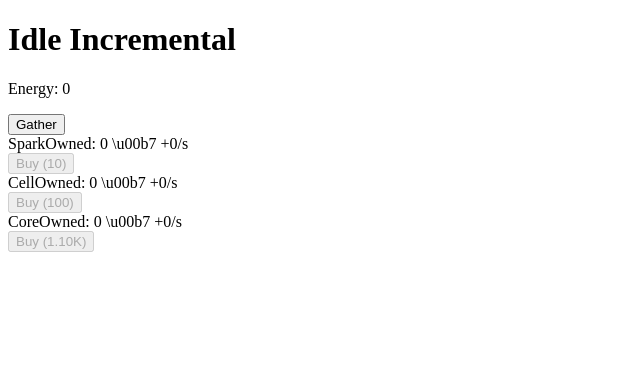
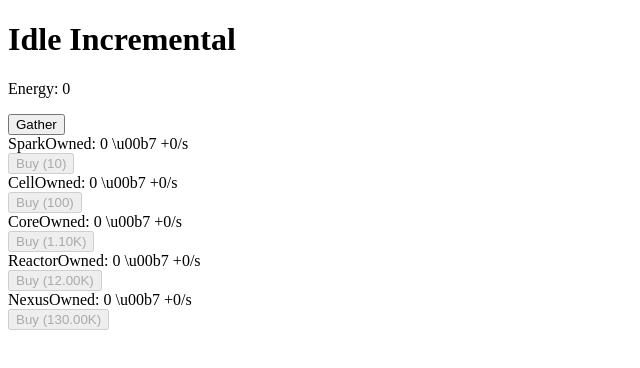
Before and after one commit to neil-cena/idle-clicker, a React (Vite) app: page / in a window 1280 px wide. Shown: the top 368 px of the page, without its empty margins (0-640 px from the left). Built offline with nearby package versions, Linux system fonts and the light colour scheme; the HTML template or start-up script is replaced by a standard one.

Commit message:
expand to 5 generator tiers

```diff
--- a/src/engine/generators.ts
+++ b/src/engine/generators.ts
@@ -10,6 +10,8 @@ export const GENERATORS: GeneratorDef[] = [
   { id: 'spark', name: 'Spark', baseCost: 10, growthRate: 1.07, productionPerUnit: 0.5 },
   { id: 'cell', name: 'Cell', baseCost: 100, growthRate: 1.1, productionPerUnit: 4 },
   { id: 'core', name: 'Core', baseCost: 1100, growthRate: 1.12, productionPerUnit: 20 },
+  { id: 'reactor', name: 'Reactor', baseCost: 12000, growthRate: 1.13, productionPerUnit: 90 },
+  { id: 'nexus', name: 'Nexus', baseCost: 130000, growthRate: 1.14, productionPerUnit: 400 },
 ]
 
 export function getCost(def: GeneratorDef, owned: number): number {
```
